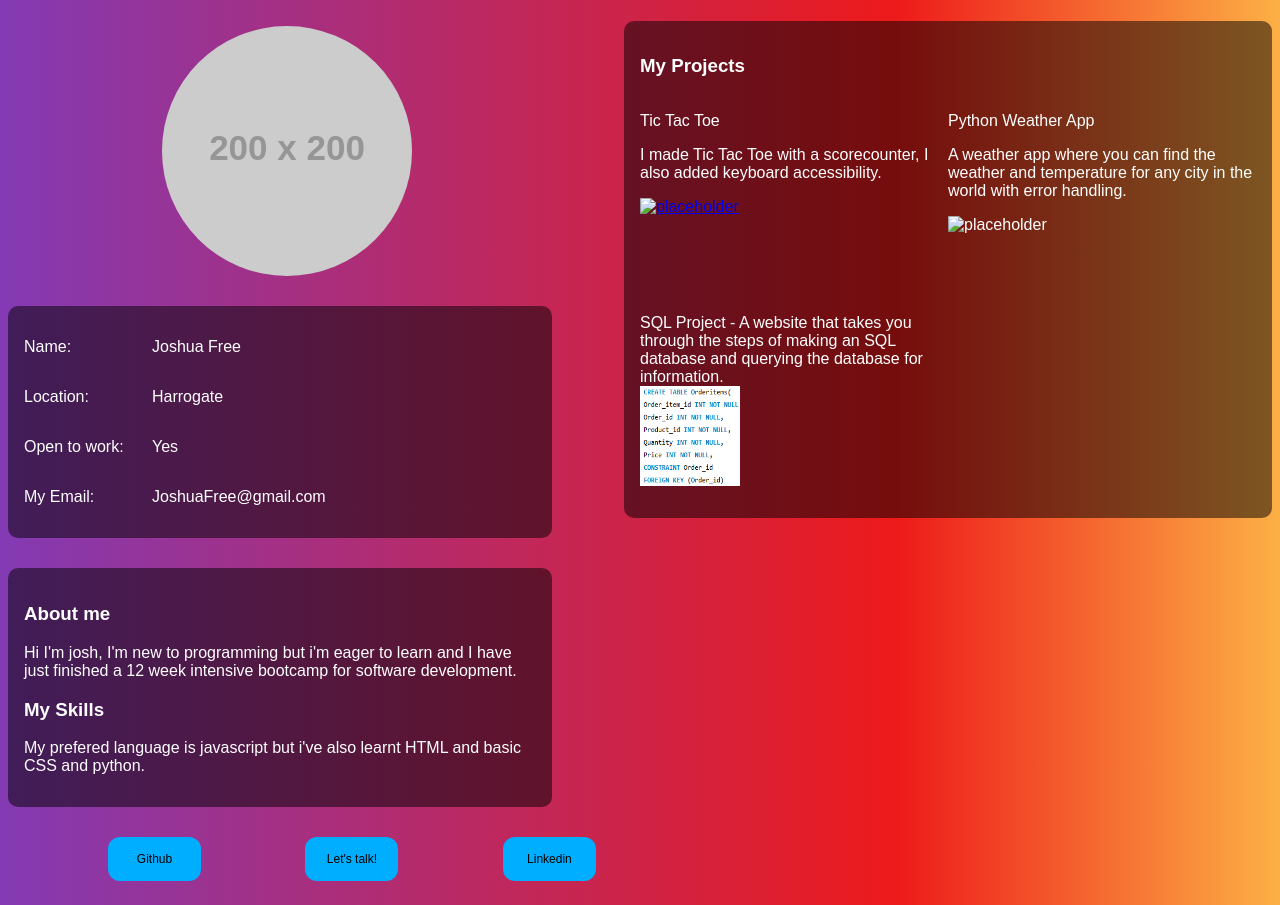
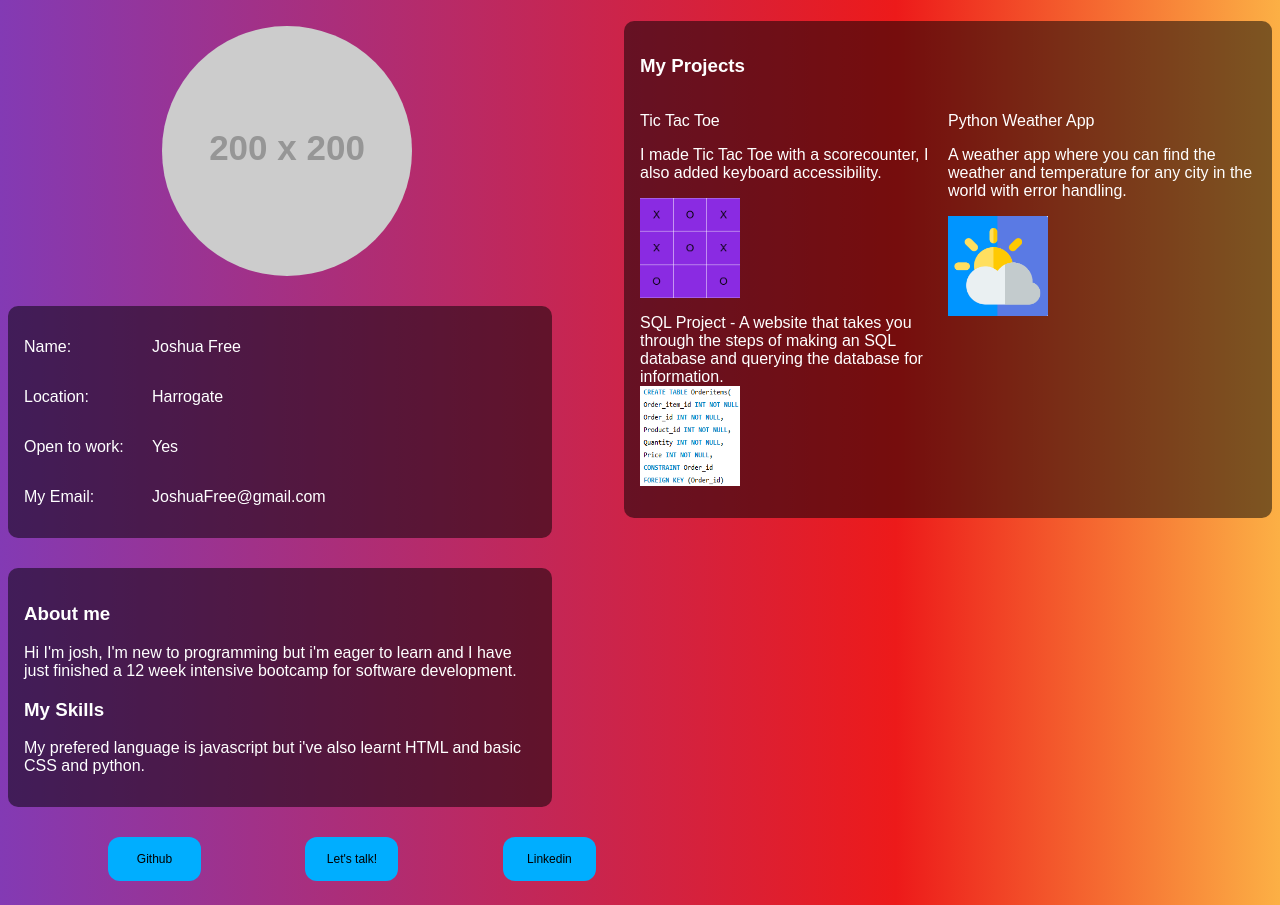
Before and after one commit to Treafiddy/Josh_Portfolio, a plain HTML site: page index.html in a window 1280 px wide. Drawn offline with Linux system fonts and the light colour scheme; placeholder pictures from the web are drawn by us; a web font is replaced by a local one.

Commit message:
Changed the pictures

```diff
--- a/index.html
+++ b/index.html
@@ -47,17 +47,17 @@
                                 <p>Tic Tac Toe </p>
                                 <p>I made Tic Tac Toe with a scorecounter, I also added keyboard accessibility.</p>
                                 <a href="https://treafiddy.github.io/Tic-Tac-Toe/">
-                                    <img class="img" src="/assets/Screenshot_2.png"  alt="placeholder">
+                                    <img class="img" src="/docs/assets/Screenshot_2.png"  alt="placeholder">
                                 </a>
                                 <p>SQL Project - A website that takes you through the steps of making an SQL database and querying the database for information.
-                                    <img class="img" src="/assets/Screenshot_3.png" alt="placeholder">
+                                    <img class="img" src="/docs/assets/Screenshot_3.png" alt="placeholder">
                             </div>
 
                             <div class="projects__right">
                                 <p>Python Weather App</p>
                                 <p>A weather app where you can find the weather and temperature for any city in the world with error handling.
                                 </p>
-                                <img class="img" src="/assets/Screenshot_1.png" alt="placeholder">
+                                <img class="img" src="/docs/assets/Screenshot_1.png" alt="placeholder">
                             </div>
 
                             <div>
```
Also changed, not shown: Screenshot 2024-08-21 103025.png (deleted), assets/Unavngivet.png (deleted), assets/Unavngivet2.png (deleted), docs/assets/Screenshot_1.png (renamed from Screenshot_1.png), docs/assets/Screenshot_2.png (renamed from Screenshot_2.png), docs/assets/Screenshot_3.png (renamed from assets/Screenshot_3.png).
